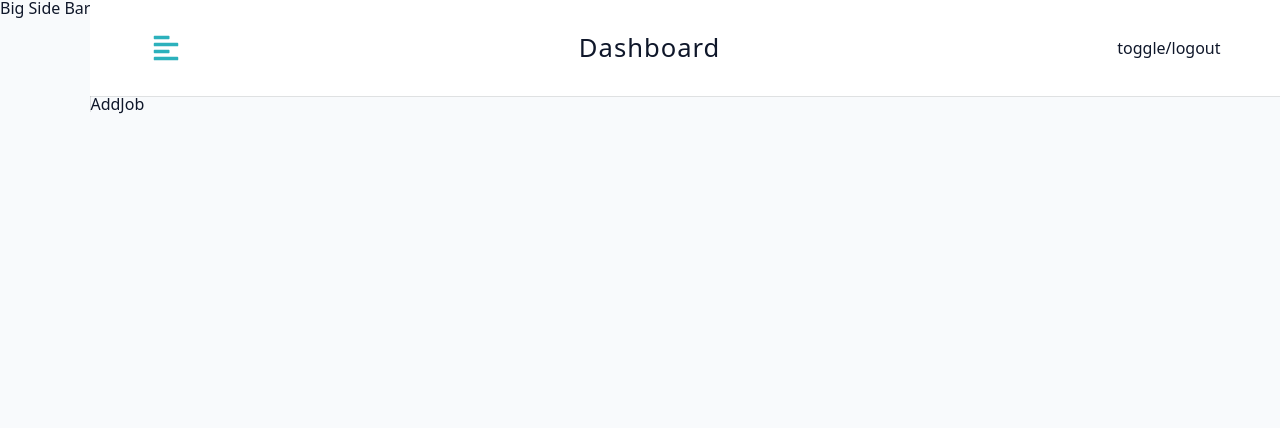
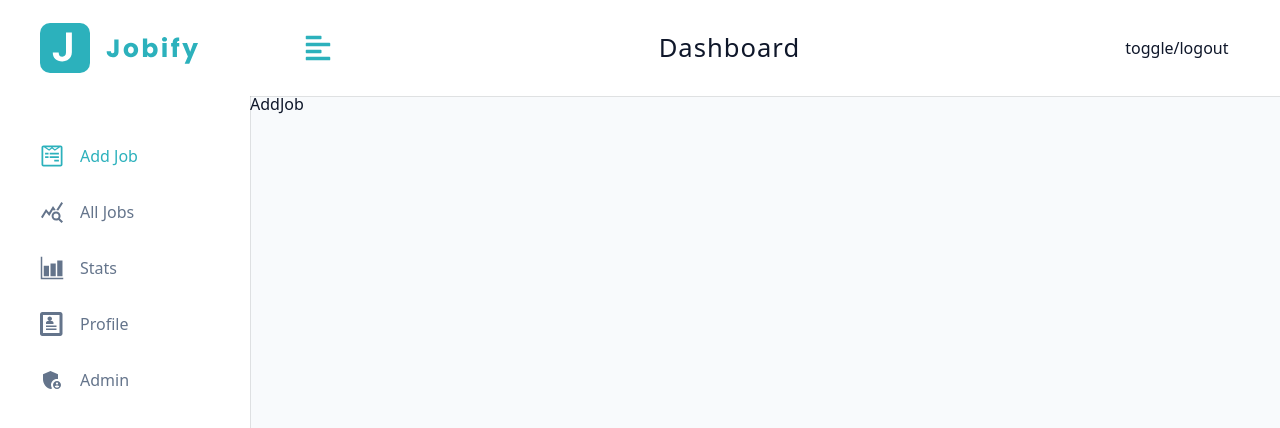
Before and after one commit to shameenakoodan/client-mern, a React (Vite) app: page /dashboard in a window 1280 px wide. Shown: the top 428 px of the page. Built offline with nearby package versions, Linux system fonts and the light colour scheme.

Commit message:
Added the sidebars for small and big screens

```diff
--- a/src/components/BigSidebar.jsx
+++ b/src/components/BigSidebar.jsx
@@ -1,9 +1,24 @@
 import Wrapper from "../assets/wrappers/BigSidebar";
+import { useDashboardContext } from "../pages/DashboardLayout";
+import Logo from "./Logo";
+import NavLinks from "./NavLinks";
 const BigSidebar = () => {
+  const { showSidebar } = useDashboardContext();
   return (
     <Wrapper>
-        Big Side Bar
+      <div
+        className={
+          showSidebar ? "sidebar-container" : "sidebar-container  show-sidebar"
+        }
+      >
+        <div className="content">
+          <header>
+            <Logo />
+          </header>
+          <NavLinks isBigSidebar/>
+        </div>
+      </div>
     </Wrapper>
-  )
+  );
 };
-export default BigSidebar
+export default BigSidebar;
--- /dev/null
+++ b/src/components/NavLinks.jsx
@@ -0,0 +1,25 @@
+import { useDashboardContext } from "../pages/DashboardLayout";
+import links from "../utils/links";
+import { NavLink } from "react-router-dom";
+const NavLinks = ({isBigSidebar}) => {
+  const { toggleSidebar, user } = useDashboardContext();
+  return (
+    <div className="nav-links">
+      {links.map((link) => {
+        const { text, path, icon } = link;
+        return (
+          <NavLink
+            to={path}
+            key={text}
+            className="nav-link"
+            onClick={isBigSidebar?null:toggleSidebar}
+          >
+            <span className="icon">{icon}</span>{text}
+          </NavLink>
+        );
+      })}
+    </div>
+  );
+};
+
+export default NavLinks;
--- a/src/components/SmallSidebar.jsx
+++ b/src/components/SmallSidebar.jsx
@@ -1,39 +1,30 @@
-import { FaTimes } from "react-icons/fa";
-import Wrapper from "../assets/wrappers/SmallSidebar";
-import { useDashboardContext } from "../pages/DashboardLayout";
-import Logo from "./Logo";
-import { NavLink } from "react-router-dom";
-import links from "../utils/links";
+import { FaTimes } from 'react-icons/fa';
+import Wrapper from '../assets/wrappers/SmallSidebar';
+import { useDashboardContext } from '../pages/DashboardLayout';
+import Logo from './Logo';
+
+import NavLinks from './NavLinks';
 const SmallSidebar = () => {
-  const {showSidebar,toggleSidebar} = useDashboardContext();
+  const { showSidebar, toggleSidebar } = useDashboardContext();
+
   return (
-
     <Wrapper>
-      <div className={
-        showSidebar ?
-        "sidebar-container show-sidebar":
-        'sidebar-container'}>
-        <div className="content">
-          <button type="button" className="close-btn" onClick={toggleSidebar}>
+      <div
+        className={
+          showSidebar ? 'sidebar-container show-sidebar' : 'sidebar-container'
+        }
+      >
+        <div className='content'>
+          <button type='button' className='close-btn' onClick={toggleSidebar}>
             <FaTimes />
           </button>
           <header>
             <Logo />
           </header>
-          <div className="nav-links">
-            {links.map((link)=>{
-                const {text,path,icon} = link;
-                return (
-                  <NavLink to={path} key={text} className='nav-link' onClick={toggleSidebar}>
-                    <span className="icon">{icon}</span>
-                  </NavLink>
-                );
-            })}
-            </div>
+          <NavLinks />
         </div>
       </div>
     </Wrapper>
-  )
-}
-
-export default SmallSidebar
+  );
+};
+export default SmallSidebar;
```
